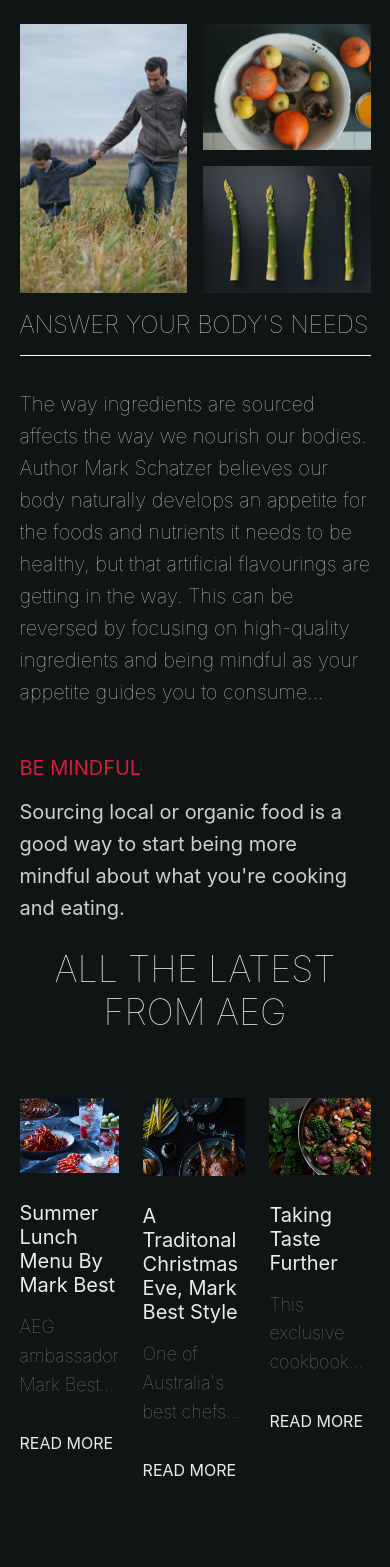
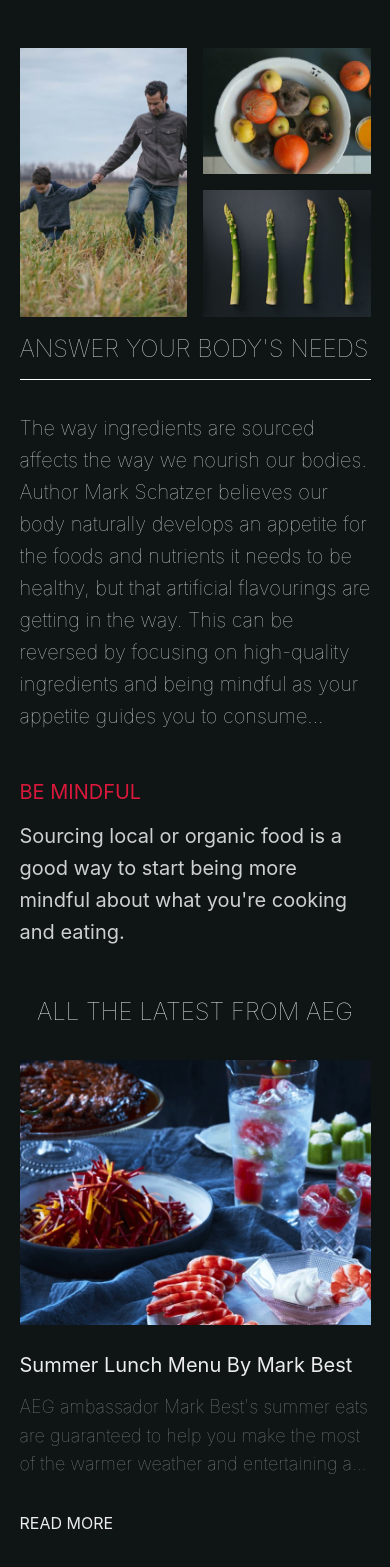
Before and after one commit to maxcarolinoIII/orchard-test, a React (Create React App) app: page / in a window 390 px wide. Shown: the top 1567 px of the page. Before the commit the page ends 1492 px from the top, so only its background shows below. Built offline with nearby package versions, Linux system fonts and the light colour scheme.

Commit message:
fix: spacing on mobile and tablet devices

```diff
--- a/src/App.js
+++ b/src/App.js
@@ -10,7 +10,11 @@ function App() {
   ];
 
   return (
-    <>
+    <Flex
+      py={{ base: 12, md: 20, lg: 0 }}
+      gap={{ base: 12, md: 20, lg: 0 }}
+      flexDir={"column"}
+    >
       {sections.map((section, index) => (
         <Flex
           key={index}
@@ -18,13 +22,13 @@ function App() {
           mx={"auto"}
           alignItems={"center"}
           justifyContent={"center"}
-          mt={{ base: 6, md: 12, lg: 0 }}
+          // mt={{ base: 12, md: 20, lg: 0 }}
           h={{ base: "auto", lg: "100vh" }}
         >
           {section.component}
         </Flex>
       ))}
-    </>
+    </Flex>
   );
 }
 
--- a/src/sections/AegLatest.js
+++ b/src/sections/AegLatest.js
@@ -37,14 +37,14 @@ function AegLatest() {
       <Heading
         as={"h1"}
         textTransform={"uppercase"}
-        size={"2xl"}
+        size={{ base: "lg", md: "xl", lg: "2xl" }}
         fontWeight={100}
         textAlign={"center"}
-        mb={16}
+        mb={{ base: 8, md: 12, lg: 16 }}
       >
         All the latest from AEG
       </Heading>
-      <Flex gap={6}>
+      <Flex gap={6} flexDir={{ base: "column", lg: "row" }}>
         {links.map((link, index) => (
           <AegLink key={index} {...link} />
         ))}
--- a/src/sections/AegLink.js
+++ b/src/sections/AegLink.js
@@ -5,11 +5,12 @@ function AegLink(props) {
 
   return (
     <Link
+      w={"100%"}
       href={link}
       _hover={{ textDecoration: "none" }}
       onClick={(event) => console.log(event.target)}
     >
-      <Box w={"100%"} data-group>
+      <Box data-group>
         <Image
           src={imageSrc}
           srcSet={imageSrcSet}
@@ -17,7 +18,7 @@ function AegLink(props) {
           _groupHover={{ borderBottom: "4px solid #D9183B" }}
           mb={6}
         />
-        <Heading as={"h2"} size={"md"} fontWeight={400} mb={4}>
+        <Heading as={"h2"} size={"md"} fontWeight={400} mb={4} noOfLines={1}>
           {heading}
         </Heading>
         <Text
```
